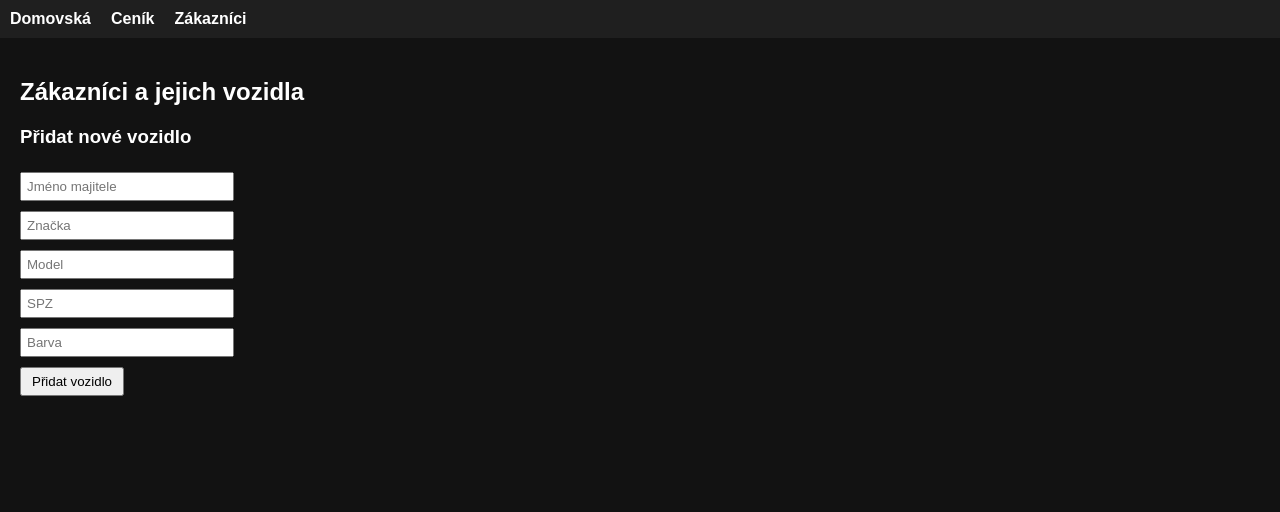
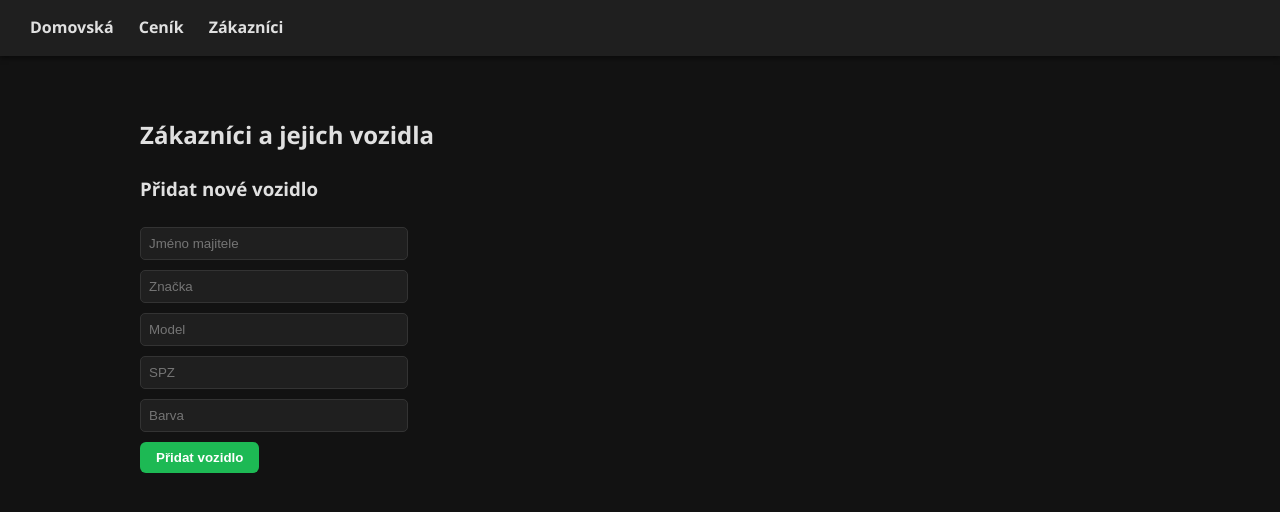
Before and after one commit to MikosekDonkey/PemiCars-Projecz, a plain HTML site: page zakaznici.html in a window 1280 px wide. Drawn offline with Linux system fonts and the light colour scheme.

Commit message:
Update style.css

```diff
--- a/style.css
+++ b/style.css
@@ -1,42 +1,90 @@
+/* --- Global --- */
 body {
-  font-family: Arial;
+  font-family: 'Segoe UI', Tahoma, Geneva, Verdana, sans-serif;
   background: #121212;
-  color: #fff;
+  color: #e0e0e0;
   margin: 0;
   padding: 0;
+  line-height: 1.6;
 }
+
+/* --- Navigation --- */
 nav {
   background: #1f1f1f;
-  padding: 10px;
+  padding: 15px 30px;
   display: flex;
-  gap: 20px;
+  gap: 25px;
+  box-shadow: 0 2px 5px rgba(0,0,0,0.5);
+  position: sticky;
+  top: 0;
+  z-index: 100;
 }
 nav a {
-  color: #fff;
+  color: #e0e0e0;
   text-decoration: none;
-  font-weight: bold;
+  font-weight: 600;
+  transition: color 0.3s, transform 0.2s;
 }
 nav a:hover {
-  text-decoration: underline;
+  color: #1db954; /* hezká zelená */
+  transform: scale(1.05);
 }
+
+/* --- Sections --- */
 section {
-  padding: 20px;
+  padding: 40px 20px;
+  max-width: 1000px;
+  margin: auto;
 }
+
+/* --- Buttons --- */
 button {
-  padding: 5px 10px;
+  padding: 8px 16px;
   margin: 5px 0;
   cursor: pointer;
+  border: none;
+  border-radius: 6px;
+  background-color: #1db954;
+  color: #fff;
+  font-weight: 600;
+  transition: background-color 0.3s, transform 0.2s;
 }
+button:hover {
+  background-color: #17a344;
+  transform: scale(1.05);
+}
+
+/* --- Auto box --- */
 .auto {
-  border:1px solid #444;
-  padding:10px;
-  margin-top:10px;
+  border:1px solid #333;
+  padding:15px;
+  margin-top:15px;
+  border-radius: 8px;
+  background-color: #1a1a1a;
+  box-shadow: 0 2px 5px rgba(0,0,0,0.5);
 }
+
+/* --- Inputs --- */
 input {
-  padding:5px;
+  padding:8px;
   margin:5px 0;
-  width: 200px;
+  width: 100%;
+  max-width: 250px;
+  border: 1px solid #333;
+  border-radius: 5px;
+  background-color: #1f1f1f;
+  color: #fff;
 }
+
+/* --- Lists --- */
 ul {
   padding-left: 20px;
 }
+
+/* --- Small details --- */
+hr {
+  border: 0;
+  height: 1px;
+  background: #333;
+  margin: 20px 0;
+}
```
